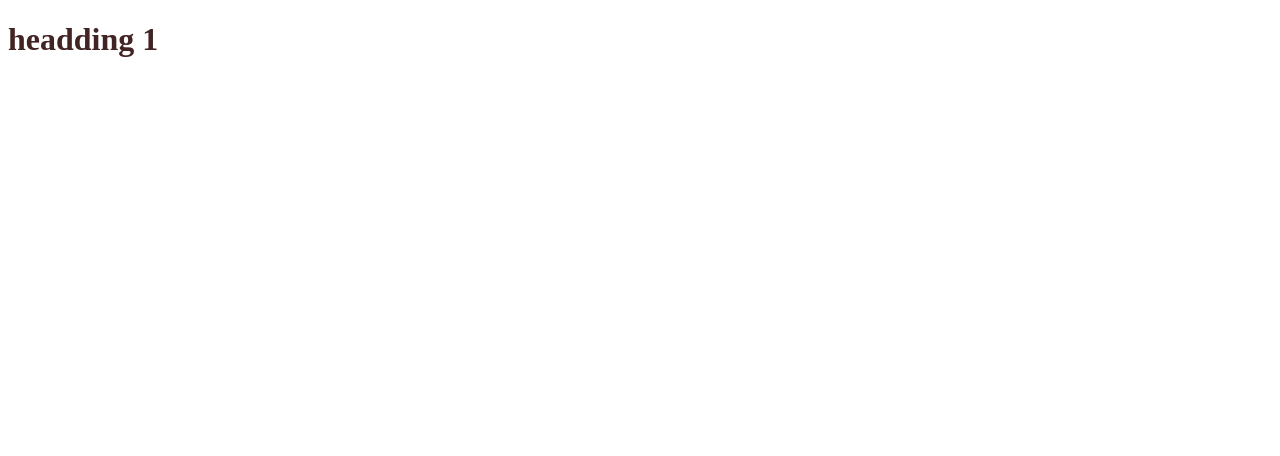
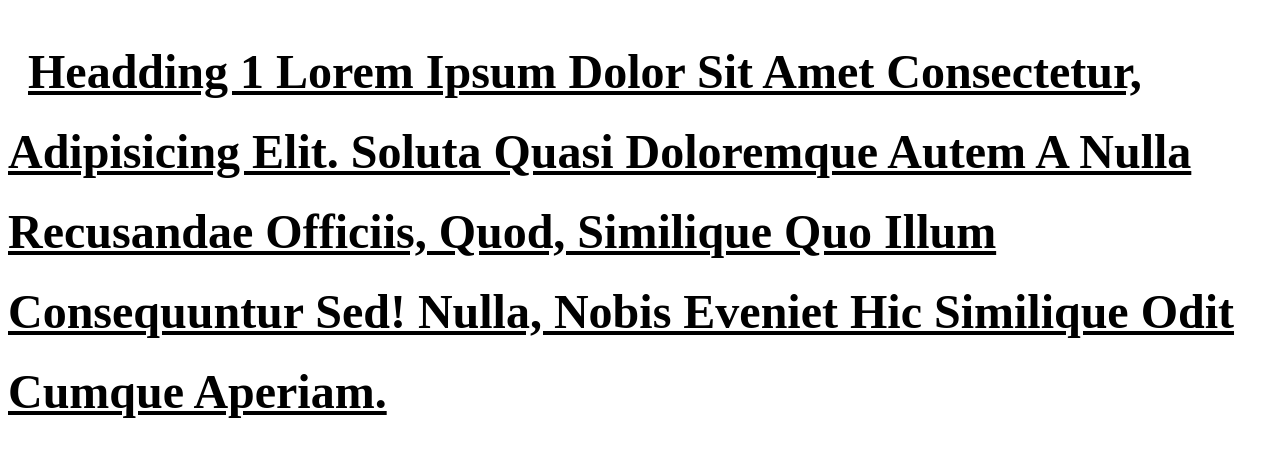
Before and after one commit to kilaniBarhoom/html-course, a plain HTML site: page index.html in a window 1280 px wide. Drawn offline with Linux system fonts and the light colour scheme.

Commit message:
text css properties

```diff
--- a/css/style.css
+++ b/css/style.css
@@ -1,17 +1,8 @@
-/*add bg
-
-to p tag
-*/
-
 .redColor {
-  color: red;
+  font: bolder 3em italic small-caps;
+  line-height: 80px;
+  text-align: left;
+  text-decoration: underline;
+  text-transform: capitalize;
+  text-indent: 20px;
 }
-.redColor {
-  color: rgb(255, 0, 0);
-}
-.redColor {
-  color: rgba(255, 0, 0, 1);
-}
-.redColor {
-  color: hsl(0, 30%, 20%);
-}
--- a/index.html
+++ b/index.html
@@ -12,6 +12,11 @@
   <!-- ways to insert css to an htm code -->
   <!-- inline css -->
   <body>
-    <h1 class="redColor">headding 1</h1>
+    <h1 class="redColor">
+      headding 1 Lorem ipsum dolor sit amet consectetur, adipisicing elit.
+      Soluta quasi doloremque autem a nulla recusandae officiis, quod, similique
+      quo illum consequuntur sed! Nulla, nobis eveniet hic similique odit cumque
+      aperiam.
+    </h1>
   </body>
 </html>
```
